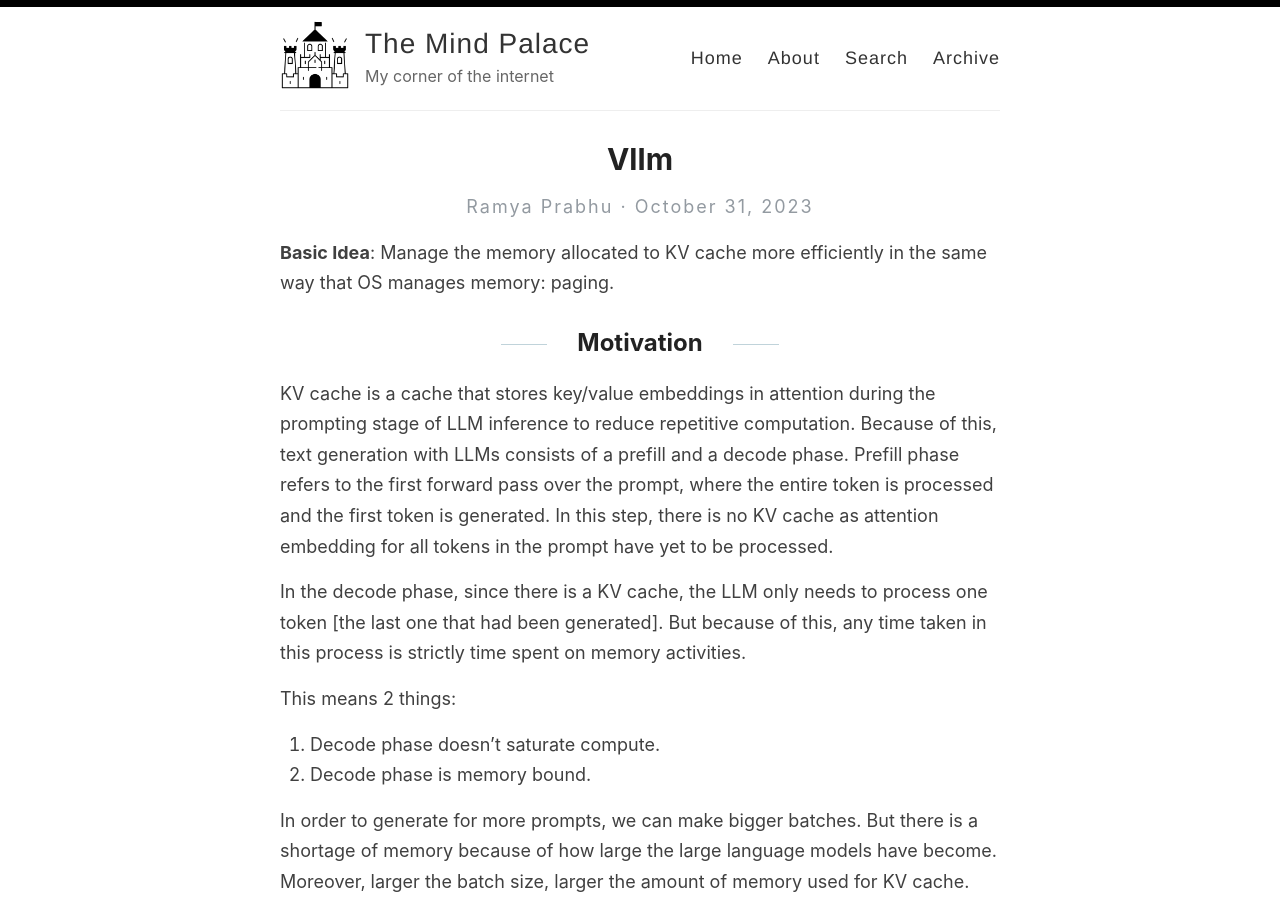
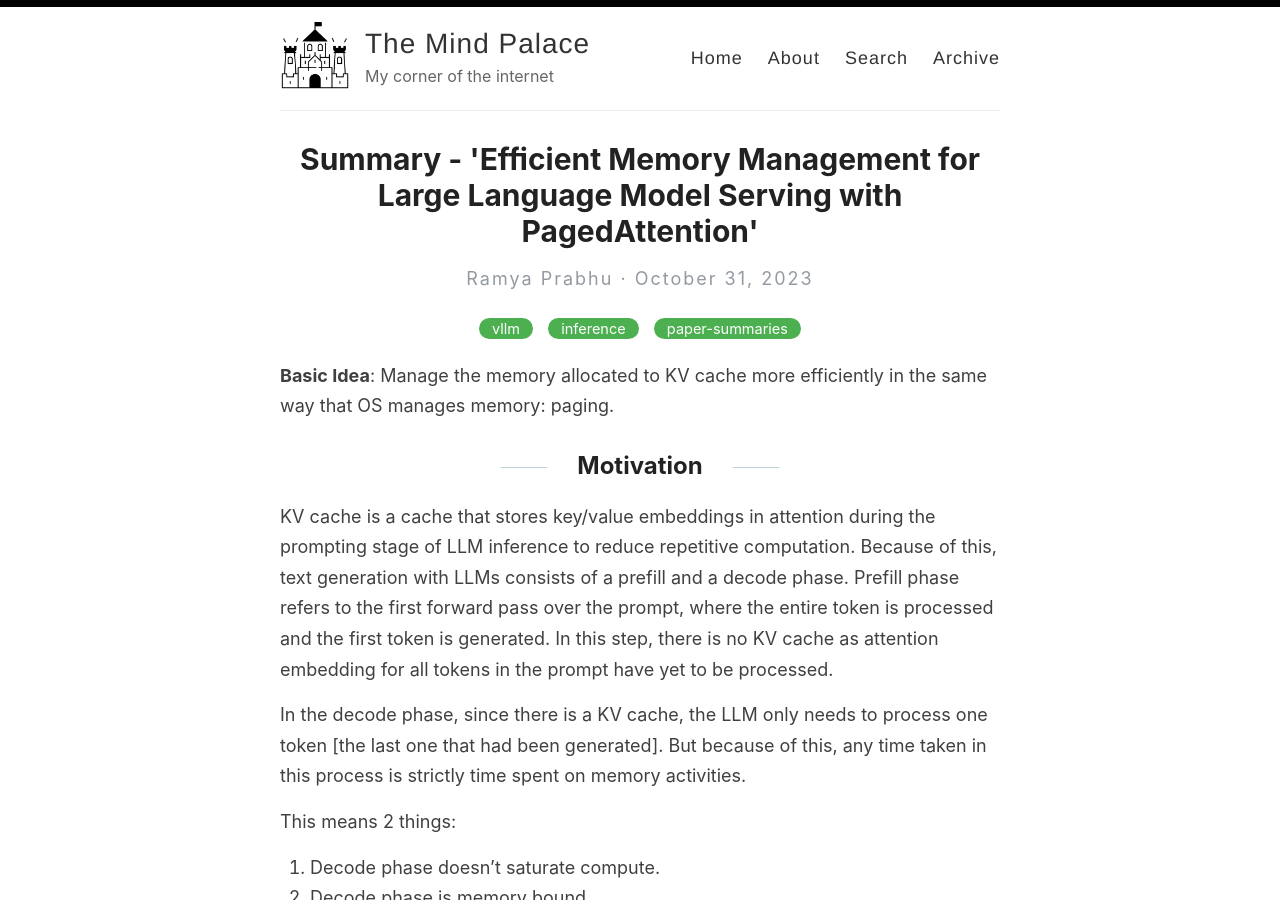
Before and after one commit to The-Mind-Palace/The-Mind-Palace.github.io, a Jekyll site: the page built from _posts/2023-10-31-vllm.md, in a window 1280 px wide and 900 px high. Built offline with Jekyll 4.4.1, drawn with Linux system fonts in a browser that asks for light colours; our own code applies the rules of GitHub Pages for plain Markdown files.

Commit message:
vllm post change

```diff
--- a/_posts/2023-10-31-vllm.md
+++ b/_posts/2023-10-31-vllm.md
@@ -1,3 +1,9 @@
+---
+layout: post
+title: Summary - 'Efficient Memory Management for Large Language Model Serving with PagedAttention'
+categories: [vllm, inference, paper-summaries]
+---
+
 **Basic Idea**: Manage the memory allocated to KV cache more efficiently in the same way that OS manages memory: paging.
 
 
```
